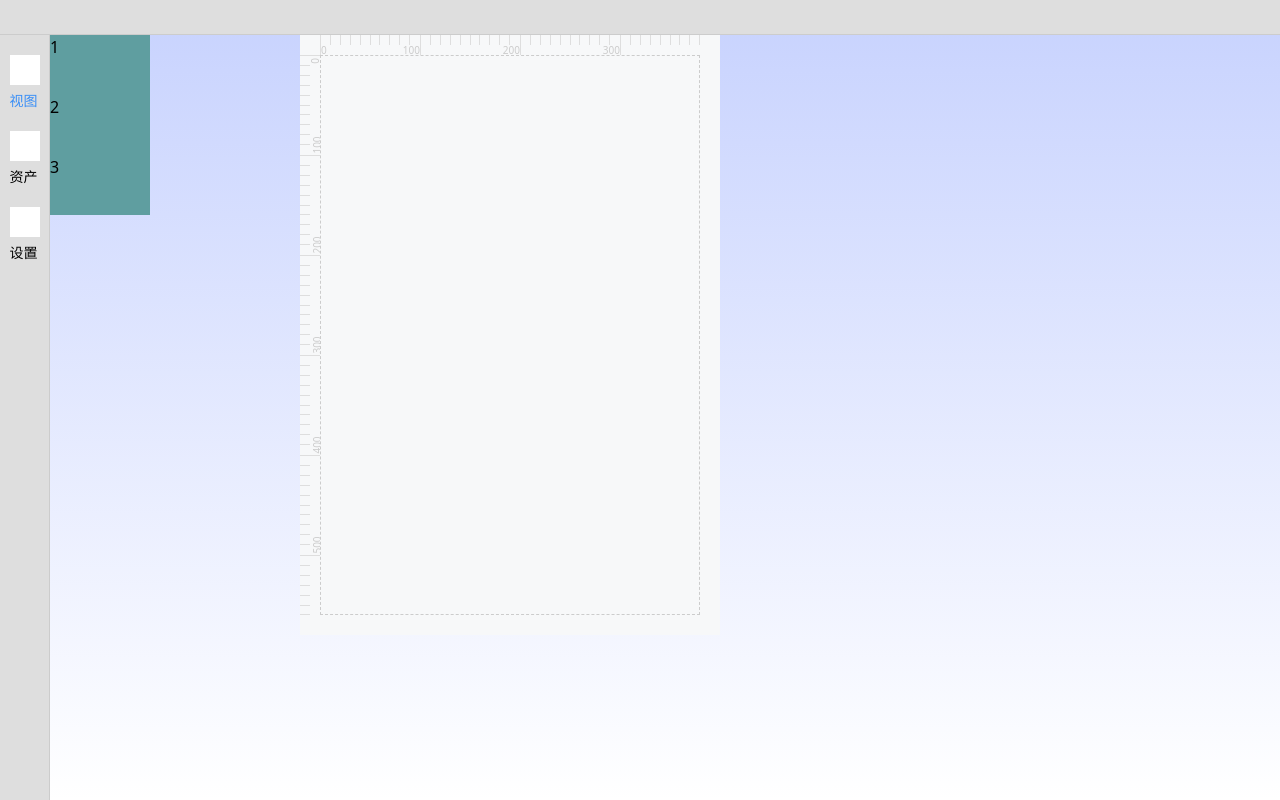
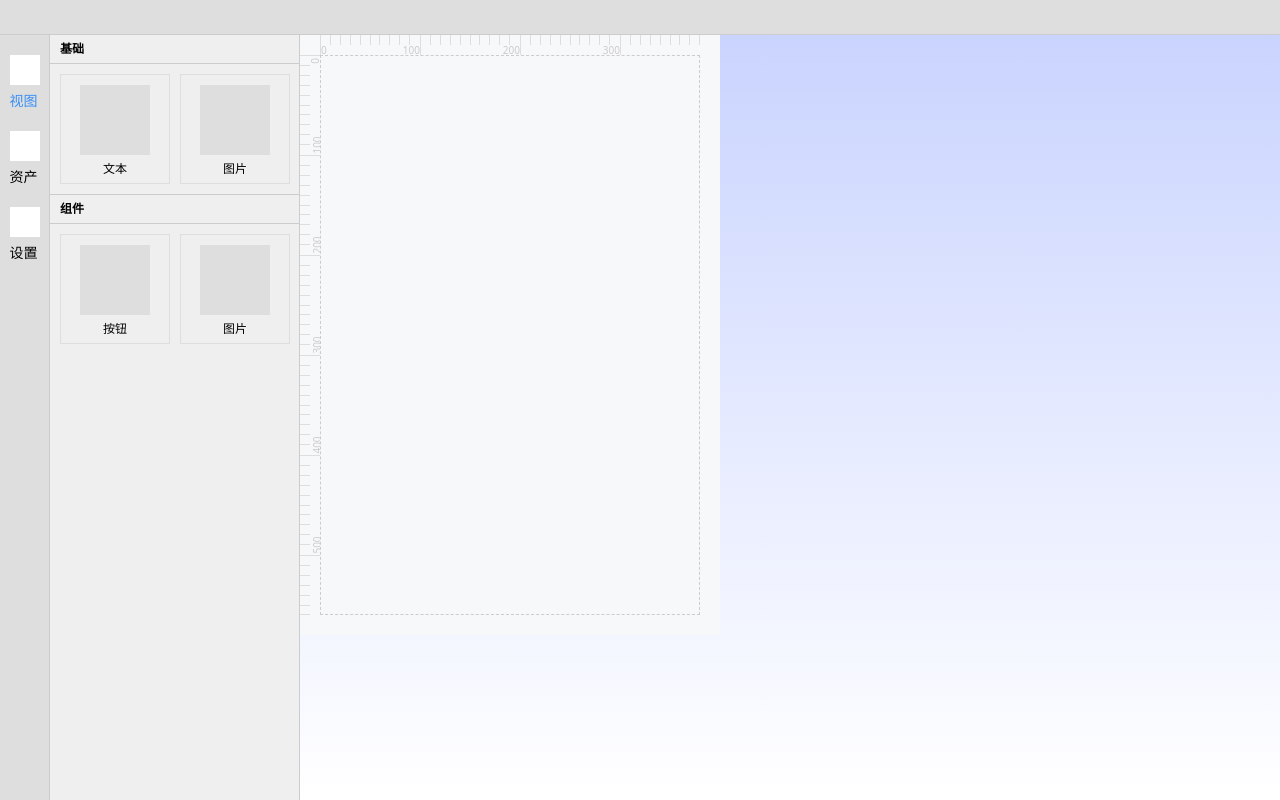
Before and after one commit to shinemofe/c-star, a Vue app: page /drag-demo in a window 1280 px wide. Built offline with nearby package versions, Linux system fonts and the light colour scheme; what @tailwindcss/typography, @vueuse/head would draw is missing.

Commit message:
chore:layout

```diff
--- a/src/components/drag-ok/drag-item.vue
+++ b/src/components/drag-ok/drag-item.vue
@@ -1,6 +1,6 @@
 <script setup lang="ts">
 import { useDrag } from './hooks/use-drag'
-import { ref } from 'vue'
+import { getCurrentInstance } from 'vue'
 
 const props = defineProps({
   source: {
@@ -16,18 +16,17 @@ const props = defineProps({
     default: 100
   }
 })
-const el = ref()
 const { handleMouseDown } = useDrag()
+const instance = getCurrentInstance()
 </script>
 
 <template>
   <div
-    ref="el"
     class="c-drag-item"
     :data-source="props.source"
     :data-width="props.width"
     :data-height="props.height"
-    @mousedown="e => handleMouseDown(e, el)"
+    @mousedown="e => handleMouseDown(e, instance)"
   >
     <slot />
   </div>
--- a/src/components/drag-ok/drop-container.vue
+++ b/src/components/drag-ok/drop-container.vue
@@ -58,7 +58,6 @@ onMounted(() => {
           width: draggingElDataset.width + 'px',
           height: draggingElDataset.height + 'px'
         }"
-        v-html="draggingEl.innerHTML"
       />
 
       <reference-line
--- a/src/components/drag-ok/drop-item.vue
+++ b/src/components/drag-ok/drop-item.vue
@@ -1,13 +1,13 @@
 <script setup lang="ts">
 import { useDrag } from './hooks/use-drag'
-import { ref, computed } from 'vue'
+import { computed, getCurrentInstance } from 'vue'
 import { DropData } from './types'
 import Resizer from './components/resizer.vue'
 
 const props = defineProps<{ data: DropData }>()
-const el = ref()
 const { handleMouseDown, setCurrent, current } = useDrag()
 const isCurrent = computed(() => current && current.value && current.value.id === props.data.id)
+const instance = getCurrentInstance()
 
 function handleClick () {
   setCurrent(props.data)
@@ -16,7 +16,6 @@ function handleClick () {
 
 <template>
   <div
-    ref="el"
     class="c-drop-item"
     :class="{
       'c-drop-item__active': isCurrent
@@ -33,7 +32,7 @@ function handleClick () {
   >
     <div
       class="c-drop-item__content"
-      @mousedown="e => handleMouseDown(e, el)"
+      @mousedown="e => handleMouseDown(e, instance)"
     >
       <slot />
     </div>
--- a/src/components/drag-ok/hooks/use-drag.ts
+++ b/src/components/drag-ok/hooks/use-drag.ts
@@ -1,6 +1,7 @@
 import { reactive, toRefs } from 'vue'
 import { State, DropOptions, DragOptions, DropData } from '../types'
 import { addEvent, emitEventMousedown } from './doc-event'
+import { ComponentInternalInstance } from '@vue/runtime-core'
 
 const dragWrapperMap = new WeakMap<Node, DragOptions>()
 const dropTargetMap = new WeakMap<Node, DropOptions>()
@@ -19,26 +20,14 @@ const state = reactive<State>({
   current: undefined
 })
 
-function setItemPosition (x: number, y: number, itemId?: string): { x: number, y: number } {
-  let item
-  const rect = state.dropContainerEl!.getBoundingClientRect()
-  if (itemId) {
-    item = state.dropResult.find(x => x.id === Number(itemId))!
-    item.x = x - rect.x
-    item.y = y - rect.y
-  }
-  return {
-    x: x - rect.x,
-    y: y - rect.y
-  }
-}
-
-function handleMouseDown (e: MouseEvent, itemEl: HTMLDivElement) {
+let dragComponentInstance
+function handleMouseDown (e: MouseEvent, itemInstance: ComponentInternalInstance) {
   state.startX = e.pageX
   state.startY = e.pageY
   state.dragging = true
-  state.draggingEl = itemEl
-  const draggingElRect = itemEl.getBoundingClientRect()
+  state.draggingEl = itemInstance.vnode.el
+  dragComponentInstance = itemInstance
+  const draggingElRect = itemInstance.vnode.el.getBoundingClientRect()
   const dataset = state.draggingEl!.dataset
   if (dataset.id) {
     const item = state.dropResult.find(x => x.id === Number(dataset.id))
@@ -67,7 +56,7 @@ function handleMouseMove (e: MouseEvent) {
 
 function handleMouseUp () {
   if (state.dragging) {
-    const { options } = getDraggingOptions()
+    const { options } = getDraggingOptions(dragComponentInstance?.parent.vnode.el)
     if (options && options.targetEl) {
       // 判断当前左上点是否在 target 盒子内
       if (isPointInElBox({ x: state.moveX, y: state.moveY }, options.targetEl)) {
@@ -104,15 +93,30 @@ function handleMouseUp () {
     state.dragging = false
     state.dragMoving = false
     state.draggingEl = undefined
+    dragComponentInstance = undefined
   }
 }
 
-function getDraggingOptions (): { key: Node, options?: DragOptions } {
-  const key = state.draggingEl!.parentNode!
+function getDraggingOptions (key): { key: Node, options?: DragOptions } {
+  // const key = state.draggingEl!.parentNode!
   const options = dragWrapperMap.get(key)
   return {
     key,
     options
+  }
+}
+
+function setItemPosition (x: number, y: number, itemId?: string): { x: number, y: number } {
+  let item
+  const rect = state.dropContainerEl!.getBoundingClientRect()
+  if (itemId) {
+    item = state.dropResult.find(x => x.id === Number(itemId))!
+    item.x = x - rect.x
+    item.y = y - rect.y
+  }
+  return {
+    x: x - rect.x,
+    y: y - rect.y
   }
 }
 
--- /dev/null
+++ b/src/views/editor-component/components/material.vue
@@ -0,0 +1,15 @@
+<template>
+  <div class="material">
+
+  </div>
+</template>
+
+<script>
+
+</script>
+
+<style lang="less">
+.material {
+
+}
+</style>
--- /dev/null
+++ b/src/views/editor-component/components/materials/constant.js
@@ -0,0 +1,16 @@
+export const materials = [
+  {
+    label: '基础',
+    list: [
+      { id: 1, width: 100, height: 30, label: '文本' },
+      { id: 2, width: 60, height: 60, label: '图片' }
+    ]
+  },
+  {
+    label: '组件',
+    list: [
+      { id: 1, width: 50, height: 30, label: '按钮' },
+      { id: 2, width: 60, height: 60, label: '图片' }
+    ]
+  }
+]
--- /dev/null
+++ b/src/views/editor-component/components/materials/index.vue
@@ -0,0 +1,77 @@
+<template>
+  <drag-wrapper target="#container" class="material">
+    <div
+      v-for="(group, i) in materials"
+      :key="i"
+      class="material__group"
+    >
+      <p>{{ group.label }}</p>
+      <div class="material__group-item">
+        <drag-item
+          v-for="(item, i) in group.list"
+          :key="i"
+          :source="item.id"
+          :width="item.width"
+          :height="item.height"
+        >
+          <div class="material__item">
+            <div class="material__item-icon" />
+            <div class="material__item-label">{{ item.label }}</div>
+          </div>
+        </drag-item>
+      </div>
+    </div>
+  </drag-wrapper>
+</template>
+
+<script setup lang="ts">
+import { materials } from './constant'
+import DragItem from '@/components/drag-ok/drag-item.vue'
+import DragWrapper from '@/components/drag-ok/drag-wrapper.vue'
+</script>
+
+<style lang="less">
+@import '../../var';
+.material {
+  user-select: none;
+  &__group {
+    margin-bottom: 10px;
+    &:first-child > p {
+      border-top: none;
+    }
+    & > p {
+      font-size: 12px;
+      padding: 5px 10px;
+      font-weight: bold;
+      border-top: 1px solid @gray1-border-color;
+      border-bottom: 1px solid @gray1-border-color;
+      // background-color: @gray3;
+    }
+  }
+  &__group-item {
+    display: flex;
+    flex-wrap: wrap;
+  }
+  &__item {
+    width: 110px;
+    height: 110px;
+    border: 1px @gray1 solid;
+    margin-left: 10px;
+    margin-top: 10px;
+    display: flex;
+    flex-direction: column;
+    align-items: center;
+    justify-content: space-between;
+    padding: 10px 0 5px;
+    // background-color: @gray3;
+    &-icon {
+      width: 70px;
+      height: 70px;
+      background-color:@gray1;
+    }
+    &-label {
+      font-size: 12px;
+    }
+  }
+}
+</style>
--- a/src/views/editor-component/components/sidebar-item.vue
+++ b/src/views/editor-component/components/sidebar-item.vue
@@ -26,6 +26,9 @@ if (parentState.children.every((x: ComponentInternalInstance) => x !== ctx)) {
 @import '../var';
 .c-sidebar {
   &__content-item {
+    height: 100%;
+    background: @gray2;
+    border-right: 1px solid @gray1-border-color;
   }
 }
 </style>
--- a/src/views/editor-component/index.vue
+++ b/src/views/editor-component/index.vue
@@ -6,19 +6,7 @@
     <template #sidebar>
       <c-sidebar>
         <c-sidebar-item name="视图">
-          <drag-wrapper target="#container">
-            <drag-item
-              v-for="item in origin"
-              :key="item.id"
-              :source="item.id"
-              :width="item.width"
-              :height="item.height"
-            >
-              <div class="item">
-                {{ item.id }}
-              </div>
-            </drag-item>
-          </drag-wrapper>
+          <material />
         </c-sidebar-item>
         <c-sidebar-item name="资产">2</c-sidebar-item>
         <c-sidebar-item name="设置">3</c-sidebar-item>
@@ -29,7 +17,7 @@
       @drop="handleDrop"
     >
       <template v-slot:drop-item="{ data }">
-        <span>{{ data.id }}</span>
+        <span>{{  }}</span>
       </template>
     </drop-container>
   </c-layout>
@@ -41,16 +29,15 @@ import CSidebar from './components/sidebar.vue'
 import CSidebarItem from './components/sidebar-item.vue'
 import CLayout from './components/layout.vue'
 import DropContainer from '../../components/drag-ok/drop-container.vue'
-import DragItem from '../../components/drag-ok/drag-item.vue'
-import DragWrapper from '../../components/drag-ok/drag-wrapper.vue'
-import { ref } from 'vue'
+// import { ref } from 'vue'
 import { DropData } from '../../components/drag-ok/types'
+import Material from './components/materials/index.vue'
 
-const origin = ref([
-  { id: 1, width: 200, height: 50 },
-  { id: 2, width: 100, height: 100 },
-  { id: 3, width: 200, height: 200 }
-])
+// const origin = ref([
+//   { id: 1, width: 200, height: 50 },
+//   { id: 2, width: 100, height: 100 },
+//   { id: 3, width: 200, height: 200 }
+// ])
 // const result = ref<Array<DropData>>([])
 function handleDrop (data: DropData) {
   console.log(data)
@@ -63,9 +50,9 @@ function handleDrop (data: DropData) {
 </script>
 
 <style>
-.item {
-  width: 100px;
-  height: 60px;
-  background: cadetblue;
-}
+/*.item {*/
+/*  width: 100px;*/
+/*  height: 60px;*/
+/*  background: cadetblue;*/
+/*}*/
 </style>
```
